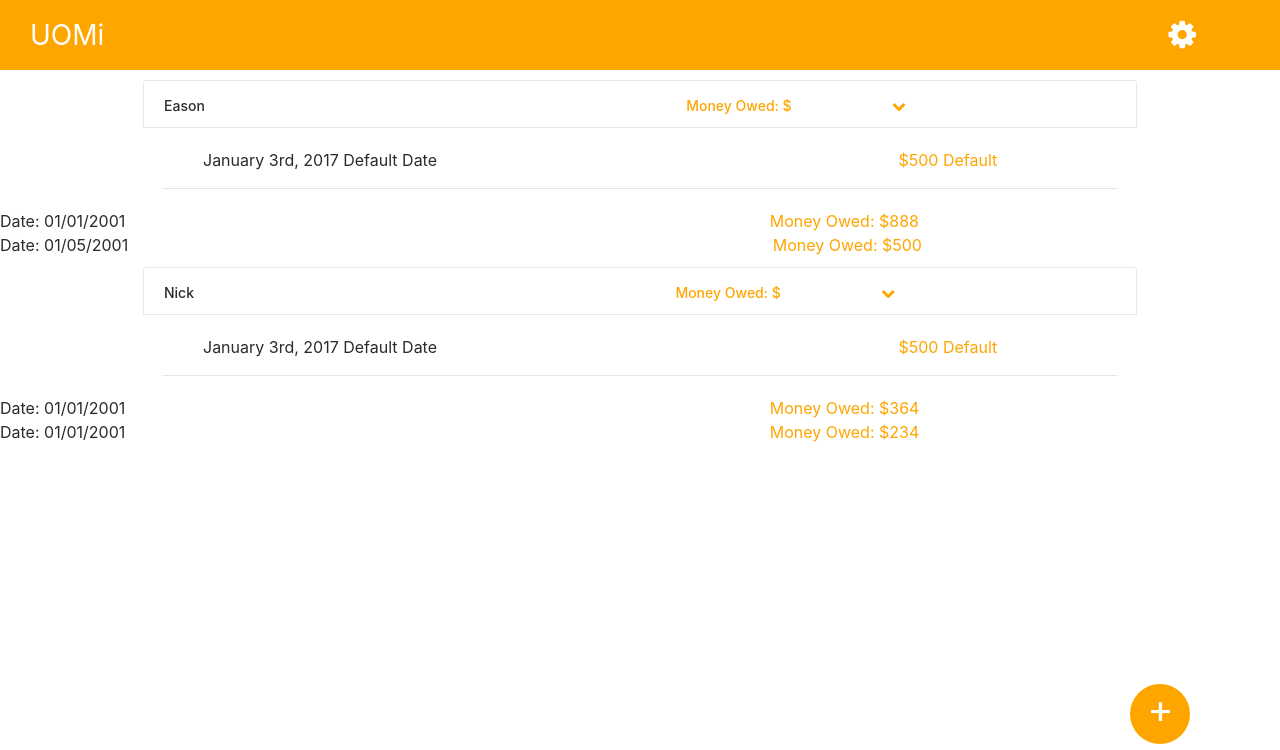
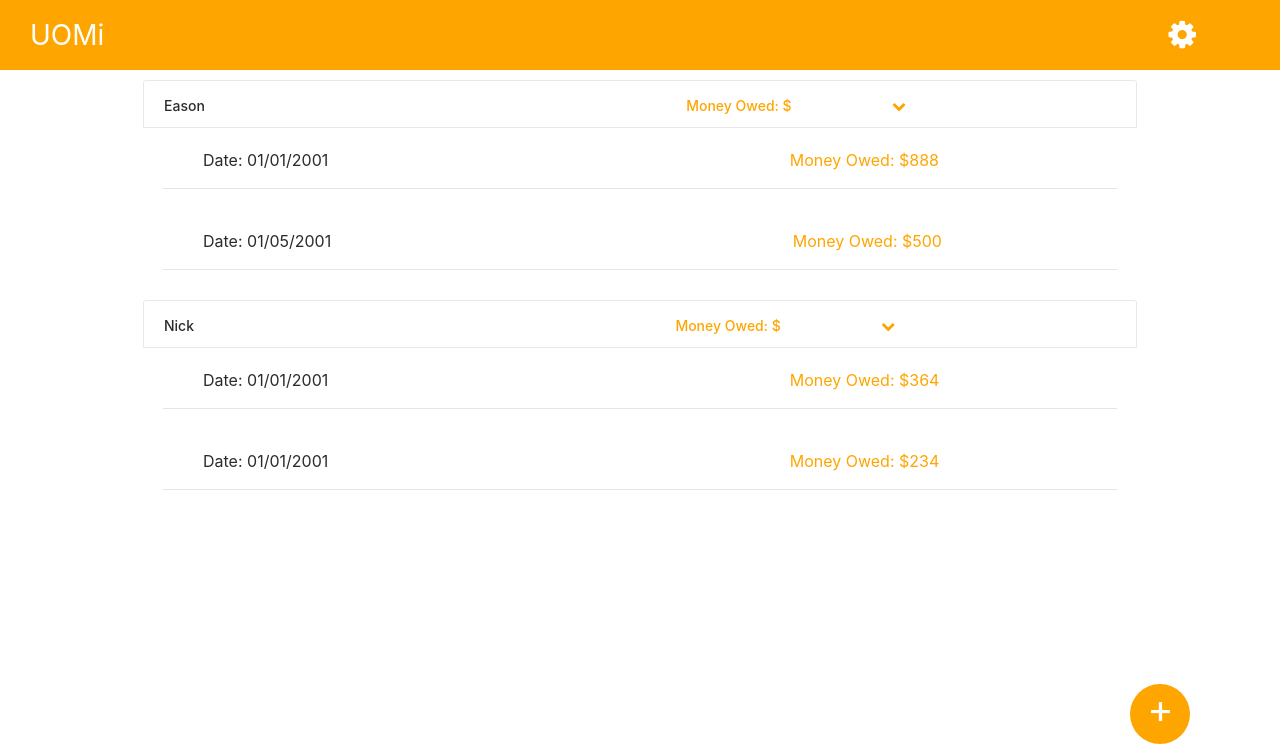
Before and after one commit to shelaq/hackthe6ix-project, a Flask app: page / in a window 1280 px wide. Shown: the top 750 px of the page. Run offline with Flask 2, Linux system fonts and the light colour scheme; some libraries are stand-ins or nearby versions.

Commit message:
push before it breaks

```diff
--- a/templates/index.html
+++ b/templates/index.html
@@ -77,6 +77,12 @@
 
 
 
+  <div class="container" >
+    <div id="accordion" role="tablist" aria-multiselectable="true">
+
+    </div>
+  </div>
+
   <!-- <div class="container">
     <div id="accordion" role="tablist" aria-multiselectable="true"> -->
 
@@ -129,9 +135,9 @@
         </div>
 
         <div id="collapseOne" class="collapse show" role="tabpanel" aria-labelledby="headingOne">
-          <div class="card-block">
-            <ul>
-              <li data-type="template">
+          <div class="card-block" data-type="listTemplate" style="display:none;">
+            <ul id = "list">
+              <li>
                 <span class="date">January 3rd, 2017 Default Date</span>
                 <span class="money-owed-list">$500 Default</span>
               </li>
--- a/templates/javascript.js
+++ b/templates/javascript.js
@@ -20,24 +20,28 @@
   var tempNode = document.querySelector("div[data-type='template']").cloneNode(true); //true for deep clone
   tempNode.querySelector(".name").textContent = people['accountsPayable'][i]['Name'];
 
+  for (var j = 0; j < people['accountsPayable'][i]['Transactions'].length; j++) {
 
+    // var li = document.createElement('li'); //true for deep clone
+    // li.innerText = "Money Owed: $" + people['accountsPayable'][i]['Transactions'][j]['Amount'];
+    // tempNode.appendChild(li);
 
-      //tempNode.querySelector(".money-owed").textContent = "Money Owed: $" + people['accountsPayable'][i]['Transactions'].
+    var tempNodeList = document.querySelector("div[data-type='listTemplate']").cloneNode(true); //true for deep clone
+    tempNodeList.querySelector(".money-owed-list").textContent = "Money Owed: $" + people['accountsPayable'][i]['Transactions'][j]['Amount'];
+
+    tempNodeList.querySelector(".date").textContent = "Date: " + people['accountsPayable'][i]['Transactions'][j]['Date'];
+
+    //document.body.appendChild(tempNodeList);
+    tempNodeList.style.display = "block";
+    tempNode.appendChild(tempNodeList);
+  }
+
+  //tempNode.querySelector(".money-owed").textContent = "Money Owed: $" + people['accountsPayable'][i]['Transactions'].
   // tempNode.querySelector("img").src = movies[keys[i]].imageurl;
   // tempNode.querySelector("button").onclick = window[movies[keys[i]].func];
   // tempNode.querySelector("a").href = movies[keys[i]].details;
   tempNode.style.display = "block";
   document.body.appendChild(tempNode);
-
-  for (var j = 0; j < people['accountsPayable'][i]['Transactions'].length; j++) {
-
-    var tempNodeList = document.querySelector("li[data-type='template']").cloneNode(true); //true for deep clone
-    tempNodeList.querySelector(".money-owed-list").textContent = "Money Owed: $" + people['accountsPayable'][i]['Transactions'][j]['Amount'];
-
-    tempNodeList.querySelector(".date").textContent = "Date: " + people['accountsPayable'][i]['Transactions'][j]['Date'];
-
-    document.body.appendChild(tempNodeList);
-  }
 
 }
 
```
